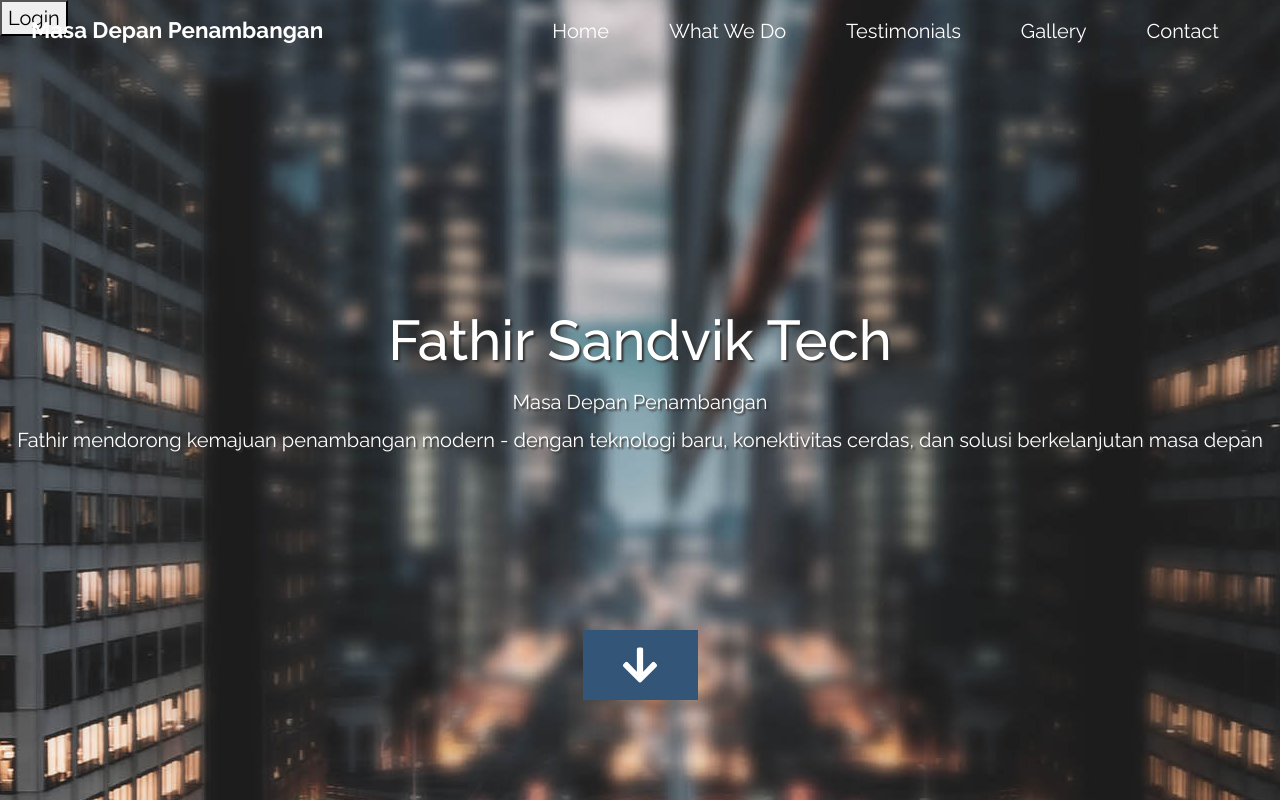
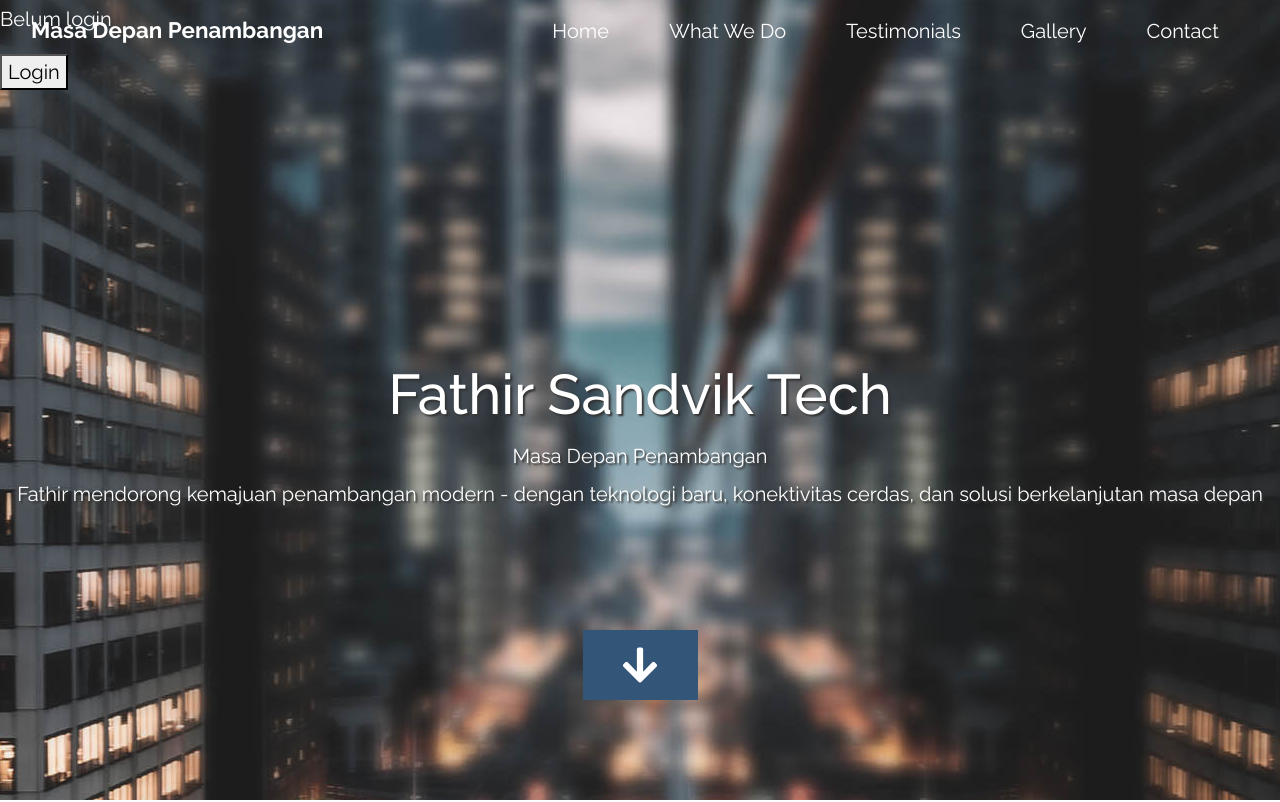
Before and after one commit to Bargainmore/orewasushidesuInformatika, a plain HTML site: page index.html in a window 1280 px wide. Shown: the top 802 px of the page. Drawn offline with Linux system fonts and the light colour scheme.

Commit message:
Update index.html

```diff
--- a/index.html
+++ b/index.html
@@ -51,7 +51,7 @@
           </div>
         </div>
       </nav>
-
+<p id="userinfo">Belum login</p>
 <div id="authArea">
   <button onclick="goLogin()" class="nav-cta">Login</button>
 </div>
```
